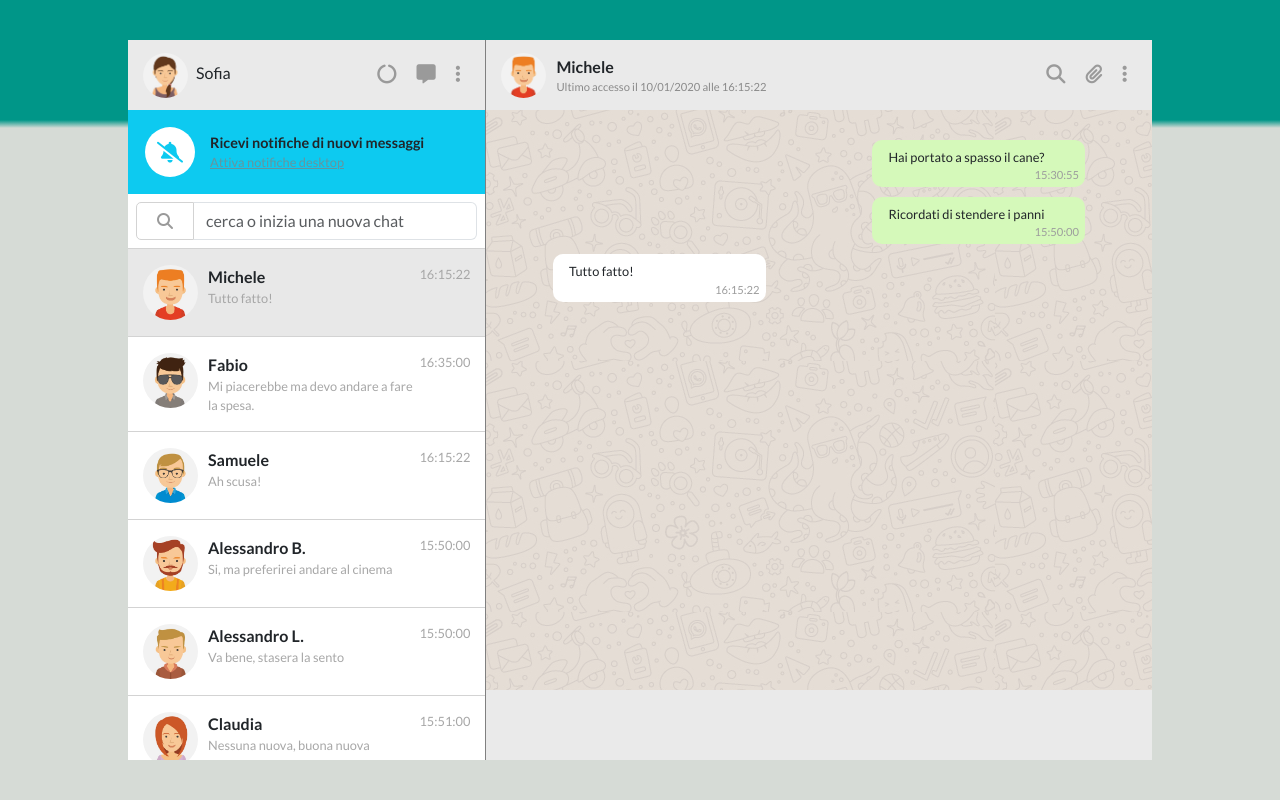
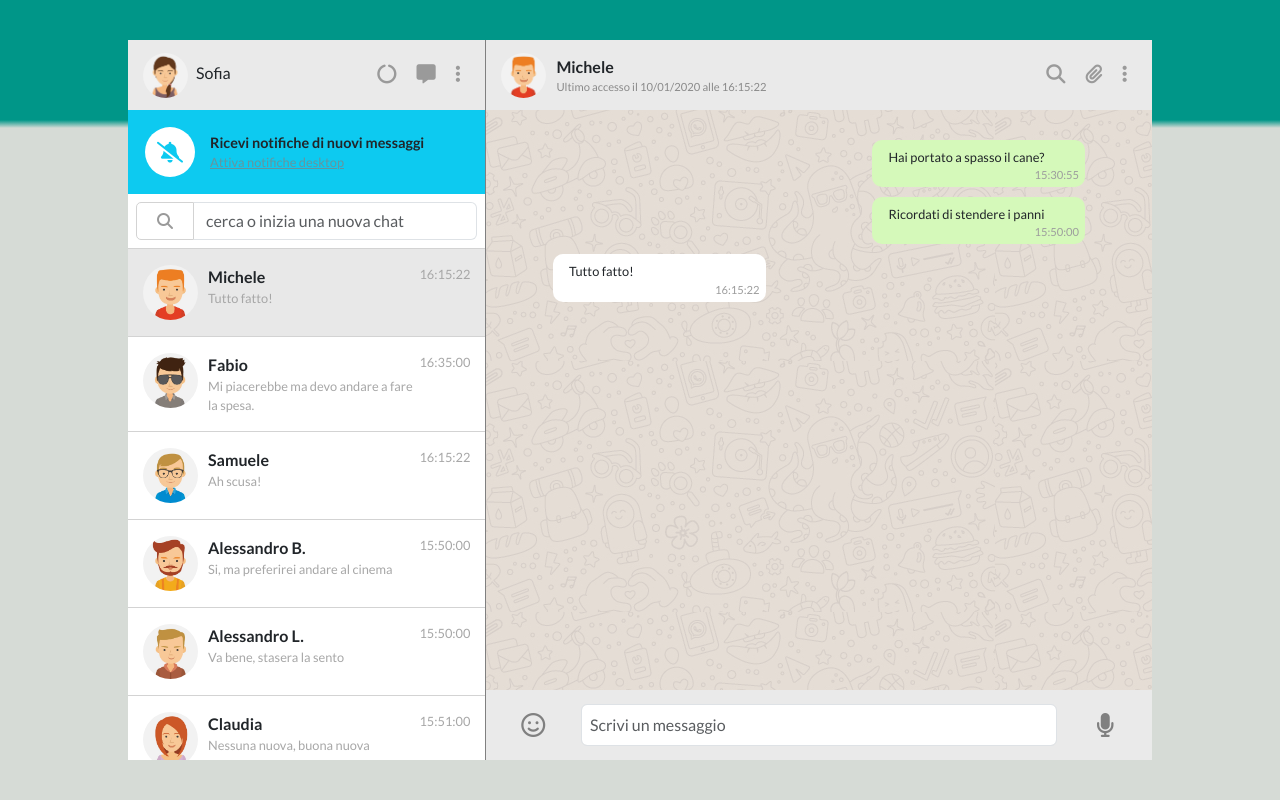
Before and after one commit to MattiaVolonterio/vue-boolzapp, a plain HTML site: page index.html in a window 1280 px wide. Drawn offline with nearby package versions, Linux system fonts and the light colour scheme.

Commit message:
feat: you can send a message in the selected chat

```diff
--- a/css/style.css
+++ b/css/style.css
@@ -262,3 +262,25 @@ li {
   color: rgb(157, 157, 157);
   text-align: end;
 }
+
+/* WRITE MESSAGE */
+
+.section-write-message {
+  display: flex;
+}
+
+.emoji-selection,
+.audio-input {
+  width: 10%;
+  text-align: center;
+  font-size: 1.5rem;
+
+  color: grey;
+
+  cursor: pointer;
+}
+
+.text-input {
+  flex-grow: 1;
+  padding: 1rem;
+}
--- a/index.html
+++ b/index.html
@@ -174,7 +174,25 @@
               </div>
             </div>
             <!-- Write message section -->
-            <div class="section-write-message"></div>
+            <div class="section-write-message">
+              <div class="emoji-selection">
+                <i class="fa-regular fa-face-smile"></i>
+              </div>
+
+              <div class="text-input">
+                <input
+                  v-model="newSentMessage.message"
+                  @keyup.enter="sendNewMessage(activeContactIndex)"
+                  type="text"
+                  class="form-control p-2"
+                  placeholder="Scrivi un messaggio"
+                />
+              </div>
+
+              <div class="audio-input">
+                <i class="fa-solid fa-microphone"></i>
+              </div>
+            </div>
           </section>
         </div>
       </div>
--- a/js/main.js
+++ b/js/main.js
@@ -168,6 +168,12 @@ createApp({
       ],
 
       activeContactIndex: 0,
+
+      newSentMessage: {
+        date: "",
+        message: "",
+        status: "sent",
+      },
     };
   },
 
@@ -199,6 +205,15 @@ createApp({
       [messageDate, hour] = splittedDate;
       return hour;
     },
+
+    sendNewMessage(index) {
+      if (this.newSentMessage.message) {
+        const newSentMessageCopy = { ...this.newSentMessage };
+        this.contacts[index].messages.push(newSentMessageCopy);
+
+        this.newSentMessage.message = "";
+      }
+    },
   },
 
   beforeMount() {
```
